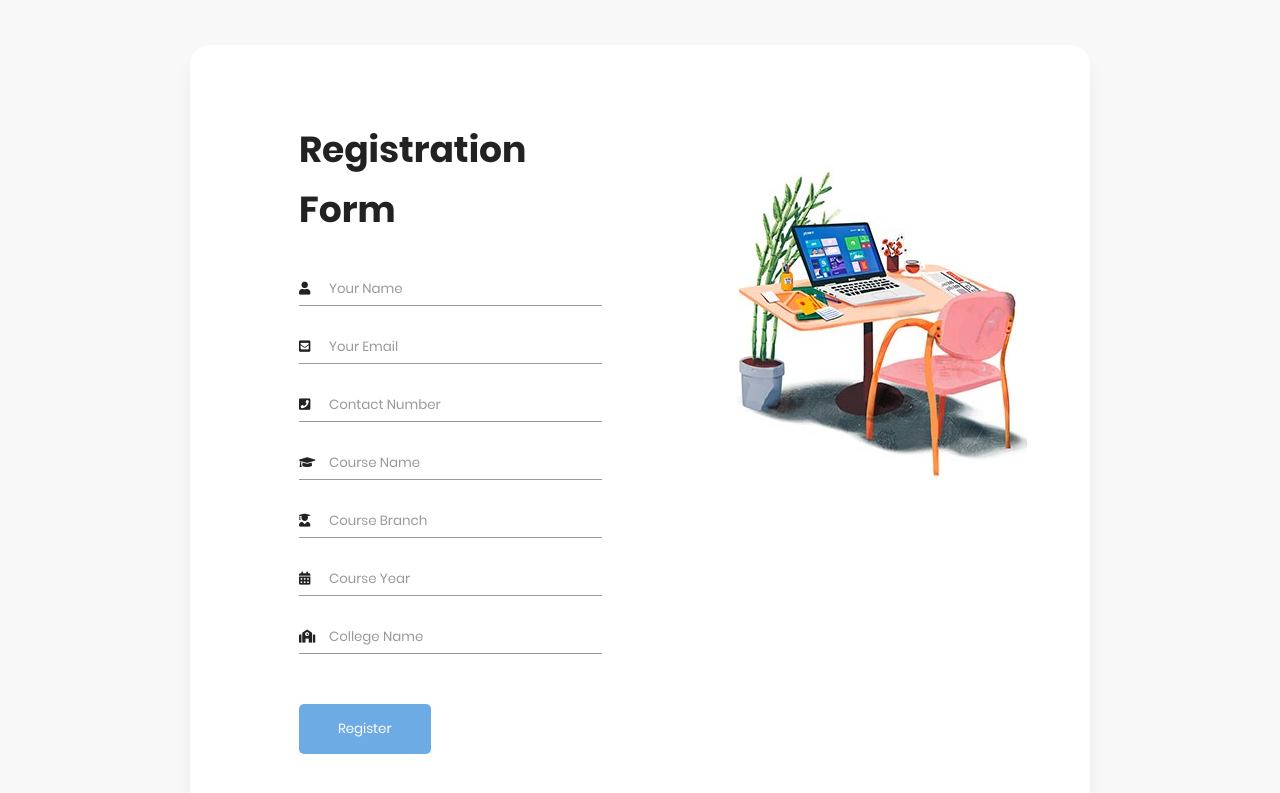
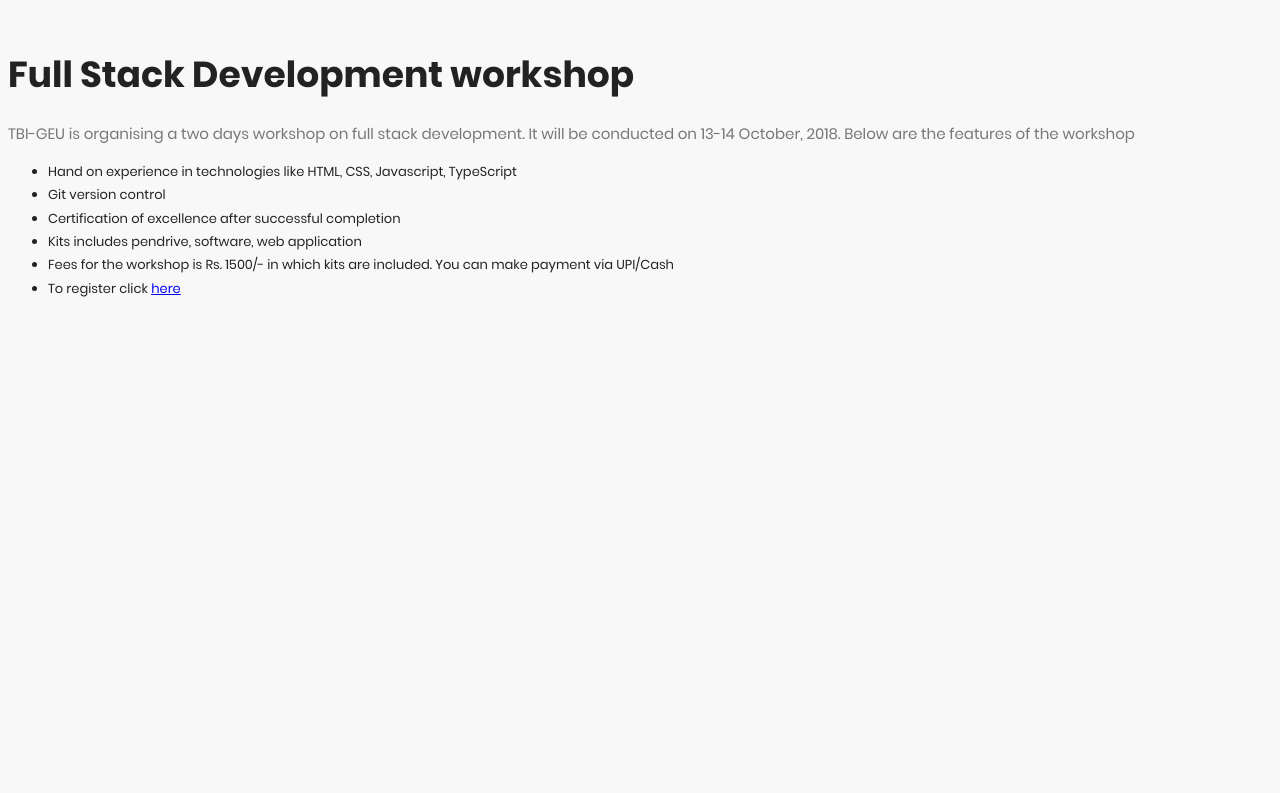
Before and after one commit to mj1930/registration, an Angular app: page / in a window 1280 px wide. Shown: the part 113-906 px from the top of the page. After the commit the page ends 800 px from the top, so only its background shows below. Built offline with nearby package versions, Linux system fonts and the light colour scheme.

Commit message:
added homepage

```diff
--- a/src/app/homepage/homepage.component.html
+++ b/src/app/homepage/homepage.component.html
@@ -1,41 +1,16 @@
 <div class="main">
-  <h2>Shopping (unordered) list</h2>
+  <h2>Full Stack Development workshop</h2>
 
-  <p>Paragraph for reference, paragraph for reference, paragraph for reference,
-  paragraph for reference, paragraph for reference, paragraph for reference.</p>
+  <p>TBI-GEU is organising a two days workshop on full stack development. It will be conducted on 13-14 October, 2018.
+    Below are the features of the workshop
+  </p>
 
   <ul>
-    <li>Humous</li>
-    <li>Pitta</li>
-    <li>Green salad</li>
-    <li>Halloumi</li>
+    <li>Hand on experience in technologies like HTML, CSS, Javascript, TypeScript</li>
+    <li>Git version control</li>
+    <li>Certification of excellence after successful completion</li>
+    <li>Kits includes pendrive, software, web application</li>
+    <li>Fees for the workshop is Rs. 1500/- in which kits are included. You can make payment via UPI/Cash</li>
+    <li>To register click <a routerLink= "/register">here</a></li>
   </ul>
-
-  <h2>Recipe (ordered) list</h2>
-
-  <p>Paragraph for reference, paragraph for reference, paragraph for reference,
-  paragraph for reference, paragraph for reference, paragraph for reference.</p>
-
-  <ol>
-    <li>Toast pitta, leave to cool, then slice down the edge.</li>
-    <li>Fry the halloumi in a shallow, non-stick pan, until browned on both sides.</li>
-    <li>Wash and chop the salad.</li>
-    <li>Fill pitta with salad, humous, and fried halloumi.</li>
-  </ol>
-
-  <h2>Ingredient description list</h2>
-
-  <p>Paragraph for reference, paragraph for reference, paragraph for reference,
-  paragraph for reference, paragraph for reference, paragraph for reference.</p>
-
-  <dl>
-    <dt>Humous</dt>
-    <dd>A thick dip/sauce generally made from chick peas blended with tahini, lemon juice, salt, garlic, and other ingredients.</dd>
-    <dt>Pitta</dt>
-    <dd>A soft, slightly leavened flatbread.</dd>
-    <dt>Halloumi</dt>
-    <dd>A semi-hard, unripened, brined cheese with a higher-than-usual melting point, usually made from goat/sheep milk.</dd>
-    <dt>Green salad</dt>
-    <dd>That green healthy stuff that many of us just use to garnish kebabs.</dd>
-  </dl>
 </div>
```
Also changed, not shown: src/app/app.routes.ts (+4 -4 lines).
